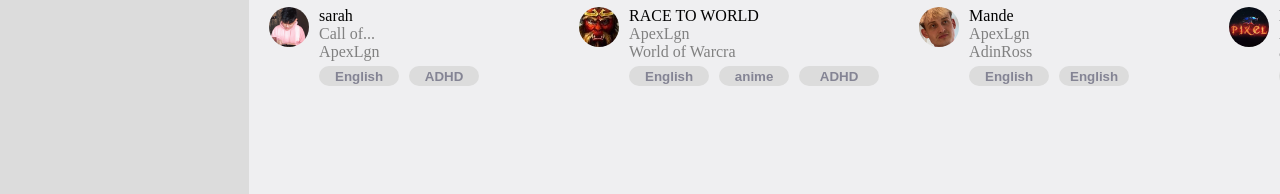
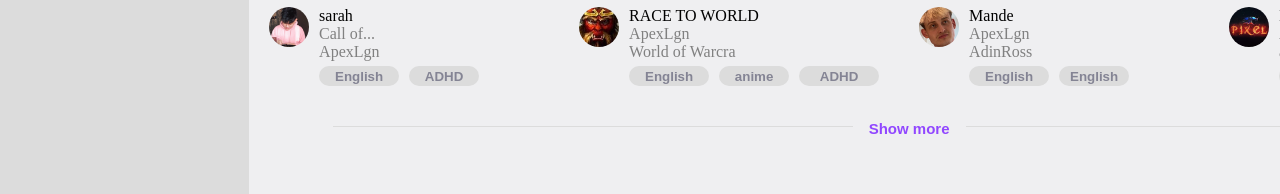
Before and after one commit to MahsumaRezai/Twitch, a website: page index.html in a window 1280 px wide. Shown: the part 658-852 px from the top of the page. Drawn offline with Linux system fonts and the light colour scheme.

Commit message:
add line style

```diff
--- a/index.html
+++ b/index.html
@@ -479,7 +479,7 @@
                     <!--end-->
                 </div>
                 <!--information-->
-
+                <hr class="divider">
                 <!---->
             </div>
             <!--end container--->
--- a/scss/main.scss
+++ b/scss/main.scss
@@ -402,6 +402,7 @@ $font:Tahoma;
     display: flex;
     gap: 100px;
     padding-top: 10px;
+    padding-bottom: 40px;
 }
 .persoal-image {
     display: flex;
@@ -475,3 +476,39 @@ box-shadow: 7px 7px gold;
 
 }
 // line
+// hr line section
+hr.divider:after {
+    content: 'Show more';
+    display: inline-block;
+    position: relative;
+    top: -7px;
+    padding: 0 16px;
+    background :#efeff1;
+    justify-content: center;
+    align-items: center;
+}
+hr.divider {
+    margin-bottom: 10px;
+    padding: 0;
+    overflow: visible;
+    border: none;
+    border-top: 1px solid  gainsboro;
+    color:#9147ff;
+    text-align: center;
+    font-weight: bold;
+    font-size: 15px;
+    font-family: sans-serif;
+}
+hr {
+    display: block;
+    overflow: hidden;
+    border-style: inset;
+    border-width: 1px;
+    justify-content: center;
+    align-items: center;
+    width: 90%;
+    margin: 0% auto;
+	@media screen  and (max-width:1024px){
+		display: none;
+	}
+}
```
Also changed, not shown: css/style.css.
